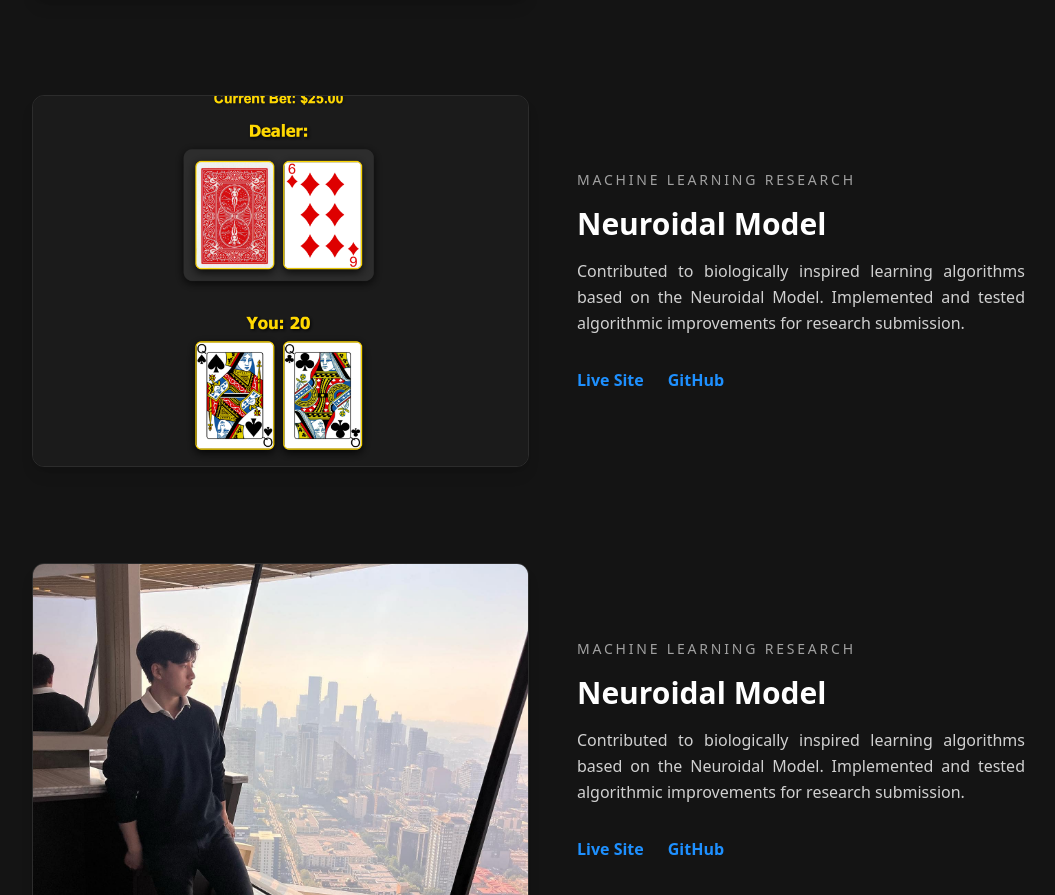
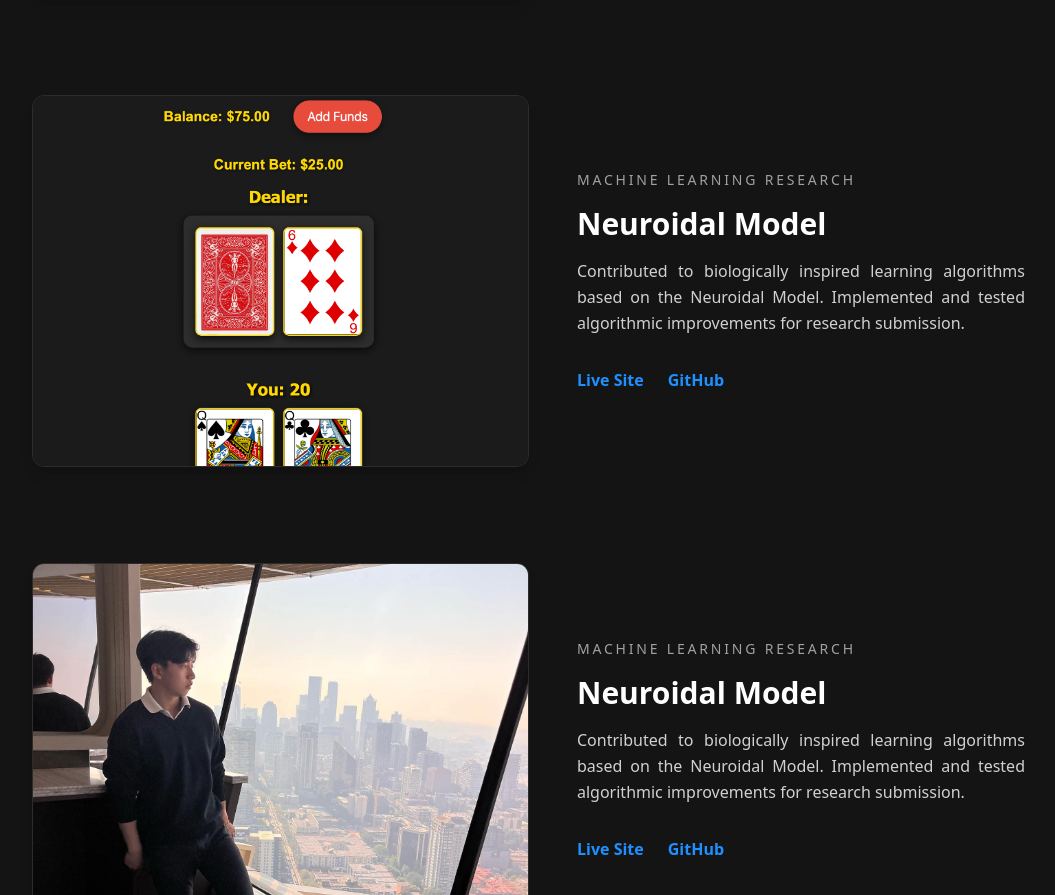
Before and after one commit to Luke7787/website-portfolio, a Next.js app in the folder luke-portfolio/: page / in a window 1280 px wide. Shown: the part 2649-3544 px from the top of the page, without its empty margins (87-1142 px from the left). Built offline with nearby package versions, Linux system fonts and the light colour scheme.

Commit message:
adjusted the image

```diff
--- a/luke-portfolio/src/app/page.tsx
+++ b/luke-portfolio/src/app/page.tsx
@@ -669,7 +669,7 @@ export default function Page() {
                 src="/images/project3.png"
                 alt="AI Research Project"
                 fill
-                className="rounded-xl object-cover shadow-lg border border-white/10"
+                className="rounded-xl object-cover object-[center_5%] shadow-lg border border-white/10"
               />
             </div>
 
```
